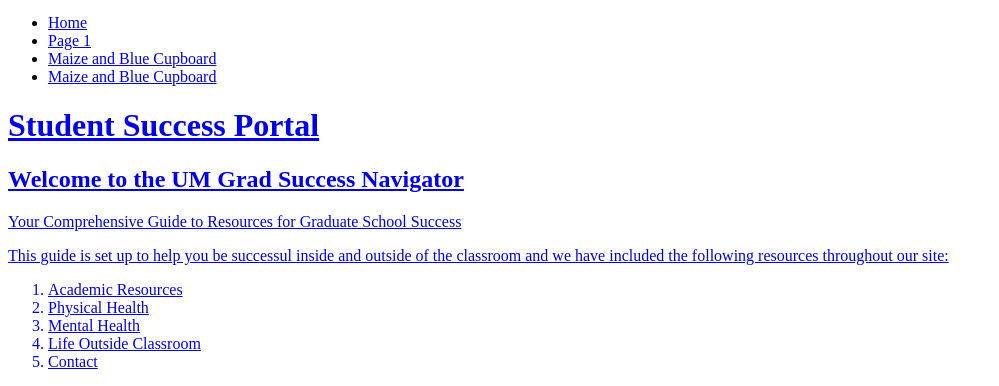
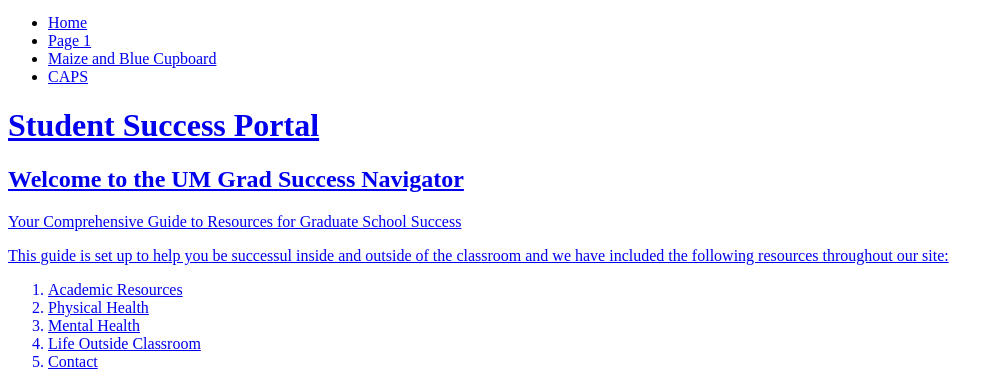
Before and after one commit to emillin-ctrl/client_project_html_w25, a plain HTML site: page index.html in a window 1280 px wide. Shown: the part 414-800 px from the top of the page, without its empty margins (0-999 px from the left). Drawn offline with Linux system fonts and the light colour scheme.

Commit message:
Add files via upload

```diff
--- a/index.html
+++ b/index.html
@@ -15,7 +15,7 @@
                 <li class="active"><a href = "index.html">Home</a></li>
                 <li><a href = "page_1.html">Page 1</a></li>
                 <li><a href ="foodpantry.html">Maize and Blue Cupboard</li>
-                <li><a href ="caps.html">Maize and Blue Cupboard</li>
+                <li><a href ="caps.html">CAPS</li>
             </ul>
         </nav>
         <h1>Student Success Portal</h1>
```
